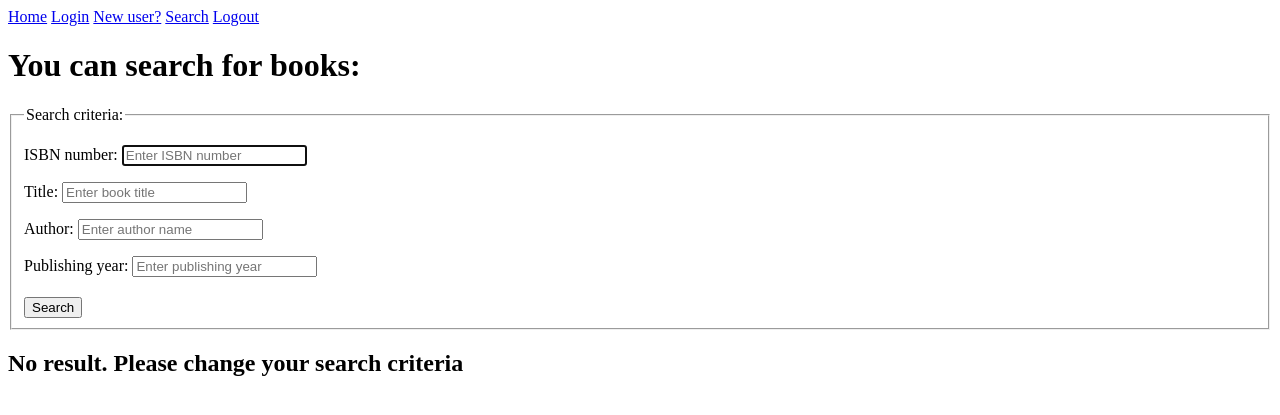
After one commit to goeland89/project1, a Flask app: page /search in a window 1280 px wide. The commit adds this page. Shown: the top 415 px of the page. Run offline with Flask 2, Linux system fonts and the light colour scheme.

Commit message:
fourth commit

```diff
--- a/application.py
+++ b/application.py
@@ -27,7 +27,7 @@ def index():
 
 @app.route("/registration", methods=["POST", "GET"])
 def registration():
-    headline = "Welcome to My Books application. Please register:"
+    headline = "Welcome to My Books application."
     name = request.form.get("name")
     user_error = ""
     user_session = (session.get("users") == [])
@@ -63,7 +63,7 @@ def login():
                     session["users"] = []
                 if request.method == "POST":
                     session["users"].append(name)
-                return redirect("/")
+                return redirect("/search")
     else:
         headline = "You are already logged in"
     return render_template("login.html", headline=headline, user_error=user_error, user_session=user_session)
@@ -81,3 +81,79 @@ def logout():
         headline = "You are not connected."
         connected = False
     return render_template("logout.html", headline=headline, connected=connected)
+
+@app.route("/search", methods=["POST", "GET"])
+def search():
+#search for a book according to name, author, year or ISBN
+#partial search accepted
+    connected = False
+    results = False
+    ISBN_number = request.form.get("ISBN_number")
+    title = request.form.get("title")
+    author = request.form.get("author")
+    year = request.form.get("year")
+    search_error = ""
+    books={}
+    if session.get("users") == []:
+        headline = "You are not connected"
+    else:
+        connected = True
+        headline = "You can search for books:"
+        if request.method == "POST":
+            if ISBN_number == "" and title == "" and author == "" and year == "":
+                search_error = "At least 1 criterion must be filled"
+            else:
+                books = db.execute('SELECT * FROM "BOOKS" WHERE \
+                    "author" LIKE :author AND \
+                    "title" LIKE :title AND \
+                    "isbn" LIKE :ISBN_number AND \
+                    "year"  LIKE :year', \
+                    {"author": "%"+author+"%", "title": "%"+title+"%", "ISBN_number": "%"+ISBN_number+"%", "year": "%"+year+"%"}).fetchall()
+                if len(books) >0:
+                    results = True
+    return render_template("search.html", headline=headline, connected=connected, search_error=search_error, books=books, results=results)
+
+@app.route("/book")
+def books():
+    if session.get("users") == []:
+        headline = "You are not connected"
+    else:
+        headline = "Please go to the search page."
+    return render_template("book.html", headline=headline)
+
+@app.route("/book/<string:isbn>")
+def book(isbn):
+#display the average rating and number of ratings on goodread
+#user should be able to submit its own review including a rating from 1 to 5 and a comment
+#only 1 review per user
+    books = {}
+    reviews = {}
+    if session.get("users") == []:
+        headline = "You are not connected. Please login or register."
+    else:
+        headline = "Review of the book selected:"
+        books = db.execute('SELECT * FROM "BOOKS" WHERE "isbn"= :ISBN_number', {"ISBN_number": isbn}).fetchall()
+        reviews = db.execute('SELECT * FROM "REVIEWS" WHERE "isbn"= :ISBN_number', {"ISBN_number": isbn}).fetchall()
+    return render_template("book.html", headline=headline, books=books, reviews=reviews)
+
+@app.route("/api/<string:isbn>")
+def api(isbn):
+    books = {}
+    reviews = {}
+    review_count = 0
+    average_score = 0.0
+    connected = True
+    if session.get("users") == []:
+        connected = False
+    else:
+        headline = ""
+        books = db.execute('SELECT * FROM "BOOKS" WHERE "isbn"= :ISBN_number', {"ISBN_number": isbn}).fetchall()
+        if len(books) == 0:
+            return render_template("404.html")
+        else:
+            reviews = db.execute('SELECT * FROM "REVIEWS" WHERE "isbn"= :ISBN_number', {"ISBN_number": isbn}).fetchall()
+            review_count = len(reviews)
+            for review in reviews:
+                average_score += review[3]
+            average_score = average_score / review_count
+    return render_template("api.html", connected=connected, review_count=review_count, average_score=average_score, books=books)
--- a/requirements.txt
+++ b/requirements.txt
@@ -1 +1,4 @@
-C:\Users\rober\Downloads\psycopg2-2.8.3-cp38-cp38-win_amd64.whl
+Flask
+Flask-Session
+psycopg2-binary
+SQLAlchemy
--- /dev/null
+++ b/templates/404.html
@@ -0,0 +1,5 @@
+{% extends "layout.html" %}
+
+{% block heading %}
+    <h1>Error 404: no such page.</h1>
+{% endblock %}
--- a/templates/layout.html
+++ b/templates/layout.html
@@ -7,6 +7,7 @@
       <a href="{{ url_for('index') }}">Home</a>
       <a href="{{ url_for('login') }}">Login</a>
       <a href="{{ url_for('registration') }}">New user?</a>
+      <a href="{{ url_for('search') }}">Search</a>
       <a href="{{ url_for('logout') }}">Logout</a>
         <h1>{% block heading %}{% endblock %}
 
--- /dev/null
+++ b/templates/search.html
@@ -0,0 +1,44 @@
+{% extends "layout.html" %}
+
+{% block heading %}
+    <h1>{{ headline }}</h1>
+{% endblock %}
+
+{% block body %}
+  {% if connected %}
+    <fieldset>
+      <legend>Search criteria:</legend>
+      <form action="" method="post">
+        <p>ISBN number: <input type="text" name="ISBN_number" placeholder="Enter ISBN number" autofocus></p>
+        <p>Title: <input type="text" name="title" placeholder="Enter book title"></p>
+        <p>Author: <input type="text" name="author" placeholder="Enter author name"></p>
+        <p>Publishing year: <input type="text" name="year" placeholder="Enter publishing year"></p>
+        <p><h2>{{search_error}}</h2></p>
+        <button>Search</button>
+      </form>
+    </fieldset>
+    <p></p>
+    {% if results %}
+      <table>
+        <tr>
+          <th>ISBN number</th>
+          <th>Title</th>
+          <th>Author</th>
+          <th>Year</th>
+        </tr>
+        {% for book in books %}
+        <tr>
+          <td><a href="{{ url_for('book', isbn=book.isbn) }}">{{book[0]}}</a></td>
+          <td><a href="{{ url_for('book') }}">{{book[1]}}</a></td>
+          <td><a href="{{ url_for('book') }}">{{book[2]}}</a></td>
+          <td><a href="{{ url_for('book') }}">{{book[3]}}</a></td>
+        </tr>
+        {% endfor %}
+      </table>
+    {% else %}
+      <h2>No result. Please change your search criteria</h2>
+    {% endif %}
+  {% else %}
+    Please <a href="{{ url_for('login') }}">login</a> or <a href="{{ url_for('registration') }}">register</a>
+  {% endif %}
+{% endblock %}
```
Also changed, not shown: templates/api.html (added, +14 -0 lines), templates/book.html (added, +40 -0 lines), templates/registration.html (+6 -3 lines), 2 other files.
